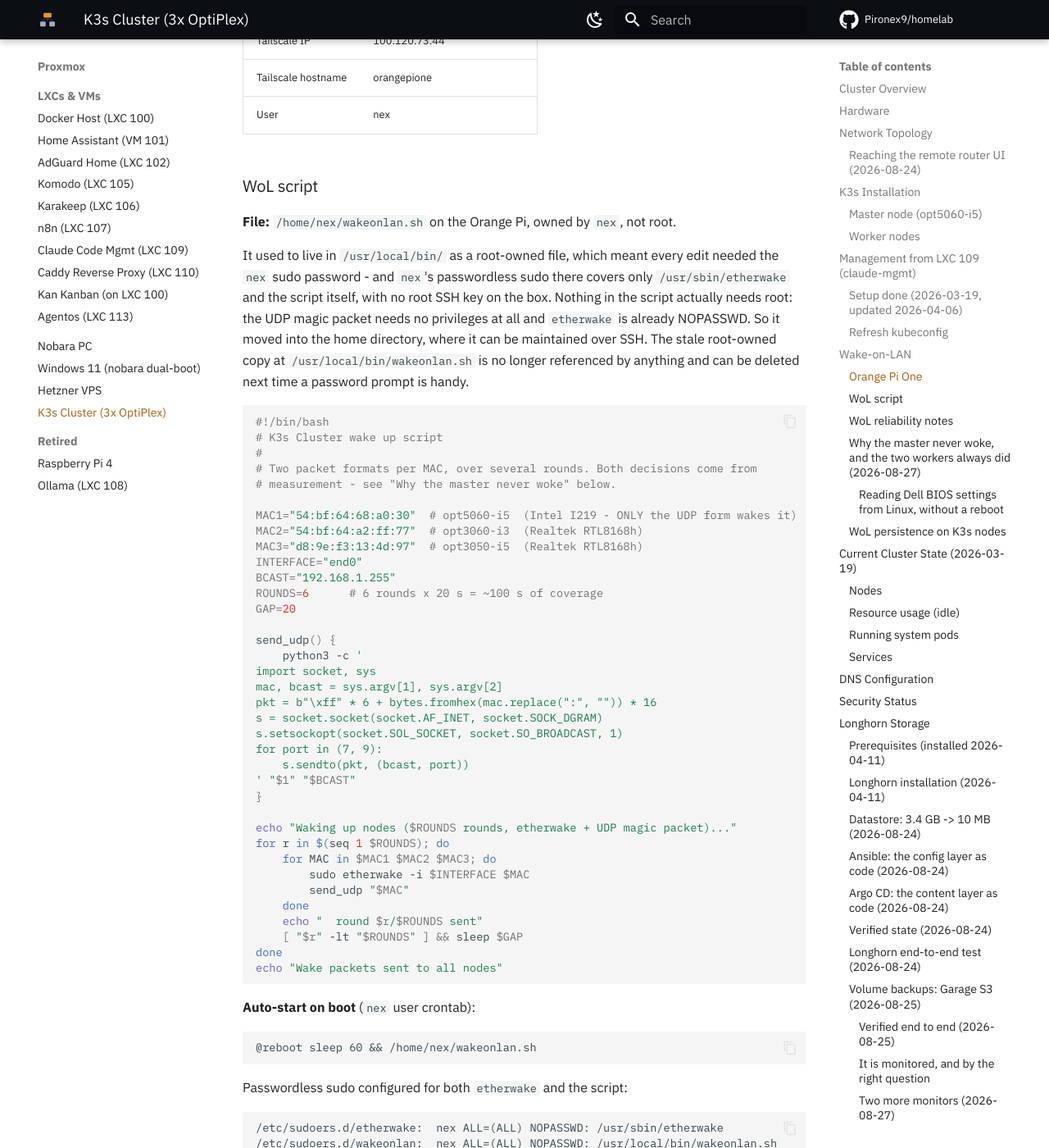
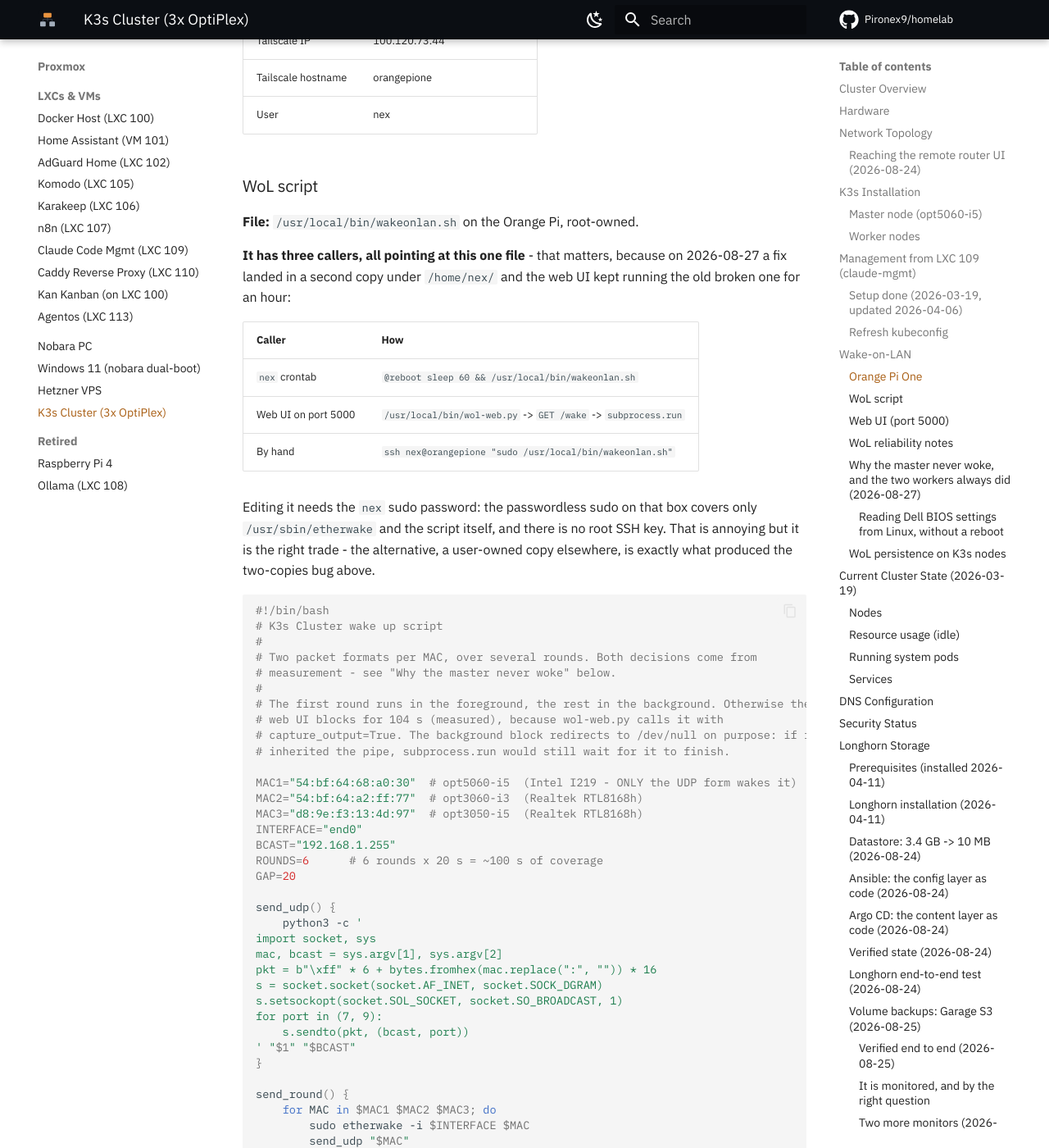
Before and after one commit to Pironex9/homelab, an MkDocs documentation site: the page built from docs/hosts/k3s-cluster.md, in a window 1280 px wide and 1400 px high, scrolled down 6385 px. Shown: the whole window at 82% size. Built offline with MkDocs 1.6.1 and Material for MkDocs 9.7.7, drawn with Linux system fonts in a browser that asks for light colours; comment, search, counter and statistics services are not loaded; some of the changed text lies outside the part shown.

Commit message:
fix(k3s): a WoL webes UI is az uj scriptet hivja, es nem blokkol tobbe
Ket hiba egy korben:

1. A javitas egy masodik peldanyba (/home/nex/wakeonlan.sh) kerult, kozben a
   webes UI (wol-web.py, port 5000) tovabbra is a regi, torott
   /usr/local/bin/wakeonlan.sh-t inditotta. Most egyetlen fajl van a kanonikus
   helyen, mind a harom hivo (cron, webes UI, kezi SSH) azt hasznalja.

2. A 6 kores hurok miatt a /wake vegpont 104.65 masodpercig blokkolt, mert a
   wol-web.py subprocess.run(..., capture_output=True)-val hiv. Az elso kor
   most a foterben fut, a maradek ot hatterben, >/dev/null 2>&1-gyel. Az
   atiranyitas nem kozmetika: orokolt pipe eseten a subprocess.run akkor is
   megvarna a hatterblokkot. Merve: 104.65s -> 0.82s, es a hatterkorok utana
   vegigfutottak.

Doksiba bekerult a wol-web.py mint harmadik hivo, es a ket-peldany hibaosztaly.

````diff
--- a/docs/hosts/k3s-cluster.md
+++ b/docs/hosts/k3s-cluster.md
@@ -266,15 +266,22 @@
 
 ### WoL script
 
-**File:** `/home/nex/wakeonlan.sh` on the Orange Pi, owned by `nex`, not root.
+**File:** `/usr/local/bin/wakeonlan.sh` on the Orange Pi, root-owned.
 
-It used to live in `/usr/local/bin/` as a root-owned file, which meant every edit
-needed the `nex` sudo password - and `nex`'s passwordless sudo there covers only
-`/usr/sbin/etherwake` and the script itself, with no root SSH key on the box. Nothing
-in the script actually needs root: the UDP magic packet needs no privileges at all and
-`etherwake` is already NOPASSWD. So it moved into the home directory, where it can be
-maintained over SSH. The stale root-owned copy at `/usr/local/bin/wakeonlan.sh` is no
-longer referenced by anything and can be deleted next time a password prompt is handy.
+**It has three callers, all pointing at this one file** - that matters, because on
+2026-08-27 a fix landed in a second copy under `/home/nex/` and the web UI kept running
+the old broken one for an hour:
+
+| Caller | How |
+|---|---|
+| `nex` crontab | `@reboot sleep 60 && /usr/local/bin/wakeonlan.sh` |
+| Web UI on port 5000 | `/usr/local/bin/wol-web.py` -> `GET /wake` -> `subprocess.run` |
+| By hand | `ssh nex@orangepione "sudo /usr/local/bin/wakeonlan.sh"` |
+
+Editing it needs the `nex` sudo password: the passwordless sudo on that box covers only
+`/usr/sbin/etherwake` and the script itself, and there is no root SSH key. That is
+annoying but it is the right trade - the alternative, a user-owned copy elsewhere, is
+exactly what produced the two-copies bug above.
 
 ```bash
 #!/bin/bash
@@ -282,6 +289,11 @@
 #
 # Two packet formats per MAC, over several rounds. Both decisions come from
 # measurement - see "Why the master never woke" below.
+#
+# The first round runs in the foreground, the rest in the background. Otherwise the
+# web UI blocks for 104 s (measured), because wol-web.py calls it with
+# capture_output=True. The background block redirects to /dev/null on purpose: if it
+# inherited the pipe, subprocess.run would still wait for it to finish.
 
 MAC1="54:bf:64:68:a0:30"  # opt5060-i5  (Intel I219 - ONLY the UDP form wakes it)
 MAC2="54:bf:64:a2:ff:77"  # opt3060-i3  (Realtek RTL8168h)
@@ -303,21 +315,44 @@
 ' "$1" "$BCAST"
 }
 
-echo "Waking up nodes ($ROUNDS rounds, etherwake + UDP magic packet)..."
-for r in $(seq 1 $ROUNDS); do
+send_round() {
     for MAC in $MAC1 $MAC2 $MAC3; do
         sudo etherwake -i $INTERFACE $MAC
         send_udp "$MAC"
     done
-    echo "  round $r/$ROUNDS sent"
-    [ "$r" -lt "$ROUNDS" ] && sleep $GAP
-done
+}
+
+echo "Waking up nodes ($ROUNDS rounds over $((ROUNDS * GAP))s, etherwake + UDP magic packet)..."
+send_round
+echo "  round 1/$ROUNDS sent, rounds 2-$ROUNDS continue in the background"
+
+(
+    for r in $(seq 2 $ROUNDS); do
+        sleep $GAP
+        send_round
+    done
+) >/dev/null 2>&1 &
+
 echo "Wake packets sent to all nodes"
 ```
 
+Previous version kept as `/usr/local/bin/wakeonlan.sh.bak-2026-08-27` (the original
+412-byte `etherwake`-only script).
+
+### Web UI (port 5000)
+
+`/usr/local/bin/wol-web.py`, a Flask app run as root by `wol-web.service`, listening on
+`0.0.0.0:5000` - reachable over Tailscale at `http://100.120.73.44:5000/`. `GET /wake`
+shells out to `wakeonlan.sh` and returns its stdout.
+
+Because it uses `subprocess.run(..., capture_output=True)`, **anything the script leaves
+holding stdout keeps the HTTP request open**. That is why the retry rounds background
+themselves with `>/dev/null 2>&1` rather than just `&`. Measured before and after:
+104.65 s -> 0.82 s, with the background rounds confirmed still running afterwards.
+
 **Auto-start on boot** (`nex` user crontab):
 ```
-@reboot sleep 60 && /home/nex/wakeonlan.sh
+@reboot sleep 60 && /usr/local/bin/wakeonlan.sh
 ```
 
 Passwordless sudo configured for both `etherwake` and the script:
@@ -328,7 +363,7 @@
 
 **Remote trigger from any Tailscale node:**
 ```bash
-ssh nex@orangepione "/home/nex/wakeonlan.sh"
+ssh nex@orangepione "sudo /usr/local/bin/wakeonlan.sh"
 ```
 
 ### WoL reliability notes
@@ -1101,7 +1136,7 @@
 kubectl cluster-info
 
 # Wake up cluster (from any Tailscale node)
-ssh nex@orangepione "/home/nex/wakeonlan.sh"
+ssh nex@orangepione "sudo /usr/local/bin/wakeonlan.sh"
 
 # SSH to nodes
 ssh nex@opt5060-i5
````
